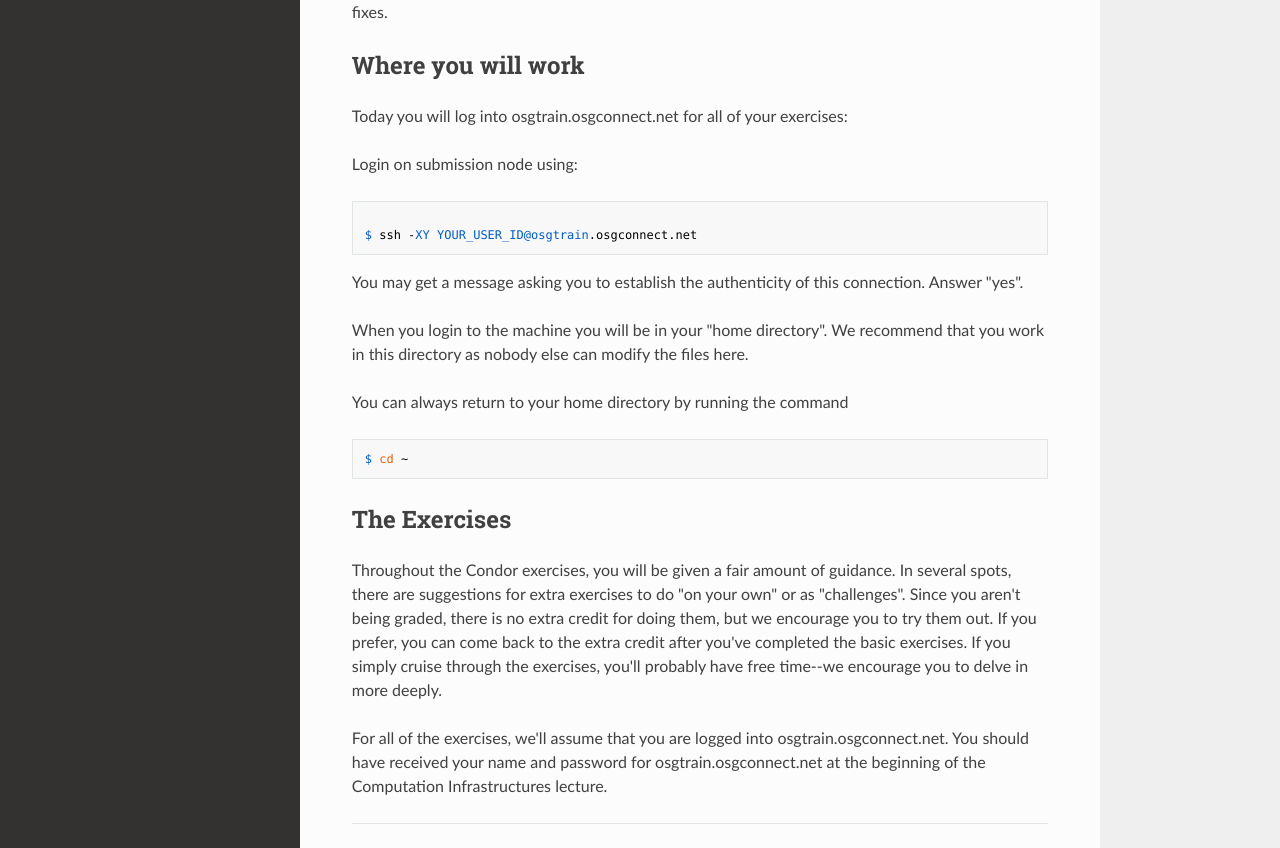
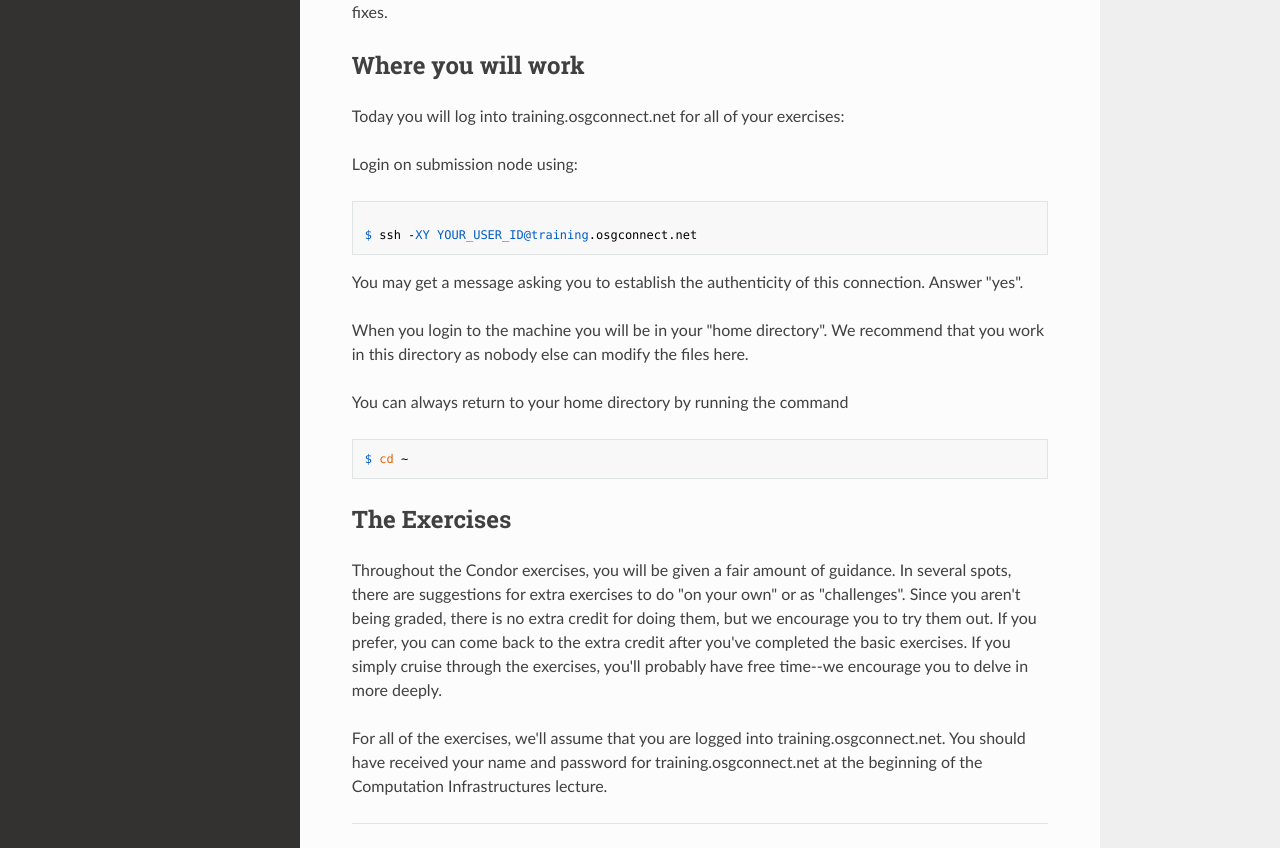
Before and after one commit to opensciencegrid/dosar, an MkDocs documentation site: the page built from docs/Materials/01-Introduction.md, in a window 1280 px wide and 1400 px high, scrolled down 65 px. Shown: the part 507-1355 px from the top of the window. Built offline with MkDocs 1.6.1, drawn with Linux system fonts in a browser that asks for light colours; nearby versions of some CDN libraries; old or Windows-style settings are respelled for this version of MkDocs.

Commit message:
Fixing hostname (osgtrain -> training)

```diff
--- a/docs/Materials/01-Introduction.md
+++ b/docs/Materials/01-Introduction.md
@@ -14,12 +14,12 @@
 
 ## Where you will work
 
-Today you will log into osgtrain.osgconnect.net for all of your exercises:
+Today you will log into training.osgconnect.net for all of your exercises:
 
 Login on submission node using:
 
 <pre><code>
-$ ssh -XY YOUR_USER_ID@osgtrain.osgconnect.net
+$ ssh -XY YOUR_USER_ID@training.osgconnect.net
 </code></pre>
 
 You may get a message asking you to establish the authenticity of this connection. Answer "yes".
@@ -32,4 +32,4 @@
 
 Throughout the Condor exercises, you will be given a fair amount of guidance. In several spots, there are suggestions for extra exercises to do "on your own" or as "challenges". Since you aren't being graded, there is no extra credit for doing them, but we encourage you to try them out. If you prefer, you can come back to the extra credit after you've completed the basic exercises. If you simply cruise through the exercises, you'll probably have free time--we encourage you to delve in more deeply.
 
-For all of the exercises, we'll assume that you are logged into osgtrain.osgconnect.net. You should have received your name and password for osgtrain.osgconnect.net at the beginning of the Computation Infrastructures lecture.
+For all of the exercises, we'll assume that you are logged into training.osgconnect.net. You should have received your name and password for training.osgconnect.net at the beginning of the Computation Infrastructures lecture.
```
